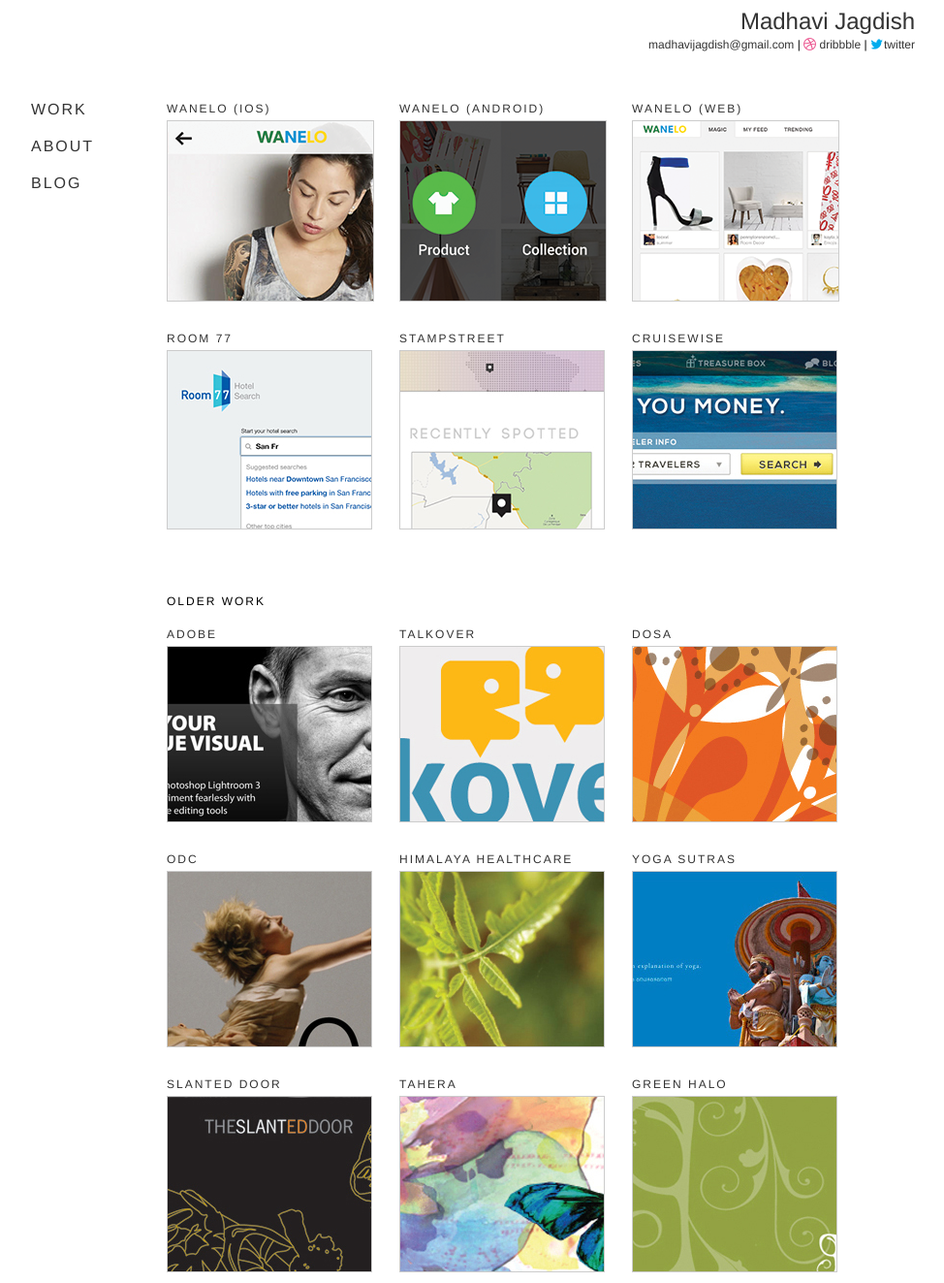
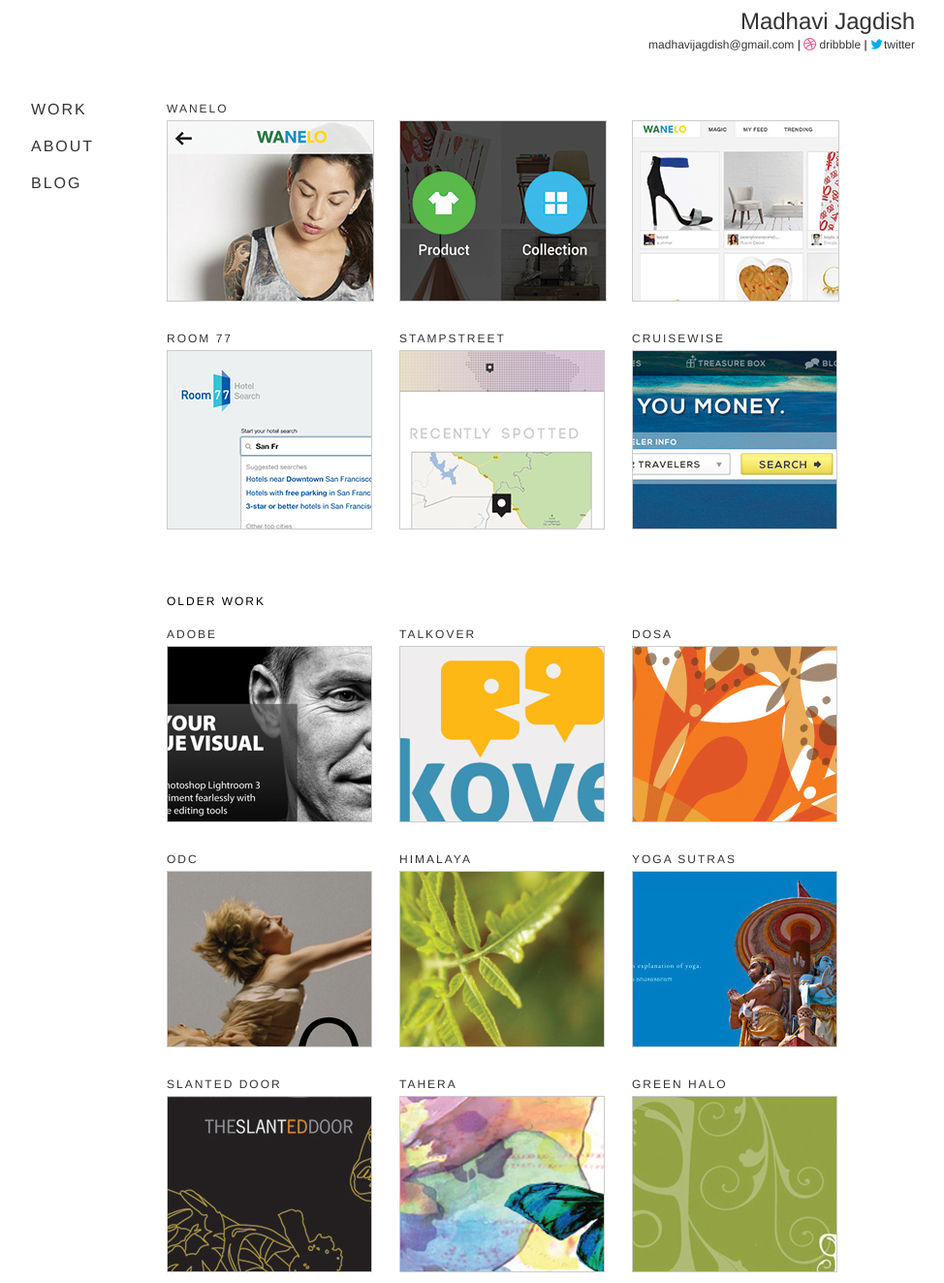
Before and after one commit to madhavijagdish/madhavijagdish.github.com, a plain HTML site: page index.html in a window 1280 px wide. Shown: the whole page at 97% size, without its empty margins (155-1129 px from the left). Drawn offline with Linux system fonts and the light colour scheme.

Commit message:
minor changes

```diff
--- a/index.html
+++ b/index.html
@@ -27,13 +27,13 @@
     </div>
           <div class="span-18 append-bottom">
           <div class="span-5 append-1">
-  	    <a href="wanelo-ios.html" class="headline-med">Wanelo (iOS)<img src="images/thumbs/wanelo-ios-thumb.png" class="hover-border" img border="0" /></a>
+  	    <a href="wanelo-ios.html" class="headline-med">Wanelo<img src="images/thumbs/wanelo-ios-thumb.png" class="hover-border" img border="0" /></a>
   	    </div>
   	    <div class="span-5 append-1">
-  	    <a href="wanelo-android.html" class="headline-med">Wanelo (Android)<img src="images/thumbs/wanelo-android-thumb.png" class="hover-border" img border="0" /></a>
+  	    <a href="wanelo-android.html" class="headline-med" style="color:#FFFFFF">.<img src="images/thumbs/wanelo-android-thumb.png" class="hover-border" img border="0" /></a>
   		</div>
   		<div class="span 5-last">
-  	    <a href="wanelo-website.html" class="headline-med">Wanelo (web)<img src="images/thumbs/wanelo-web-thumb.png" class="hover-border" img border="0" /></a>
+  	    <a href="wanelo-website.html" class="headline-med" style="color:#FFFFFF">..<img src="images/thumbs/wanelo-web-thumb.png" class="hover-border" img border="0" /></a>
   	    </div>
 		<br />
           <div class="span-5 append-1">
@@ -63,7 +63,7 @@
         <a href="odc.html" class="headline-med">ODC<img src="images/thumbs/odc-thumb.jpg" class="hover-border" img border="0" /></a>
         </div>
         <div class="span-5 append-1">
-        <a href="hh.html" class="headline-med">Himalaya Healthcare<img src="images/thumbs/hh-thumb.jpg" class="hover-border" img border="0" /></a>
+        <a href="hh.html" class="headline-med">Himalaya<img src="images/thumbs/hh-thumb.jpg" class="hover-border" img border="0" /></a>
 		</div>
 		<div class="span 5-last">
 		<a href="yoga-sutras.html" class="headline-med">Yoga Sutras<img src="images/thumbs/yoga-thumb.jpg" class="hover-border" img border="0" /></a>
```
